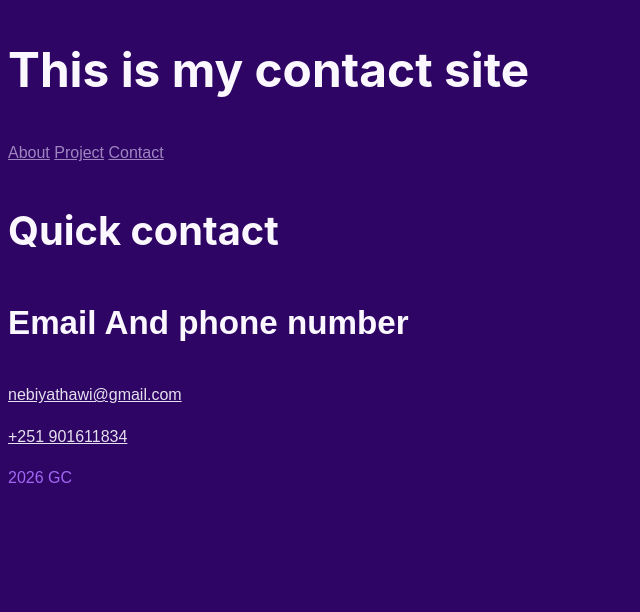
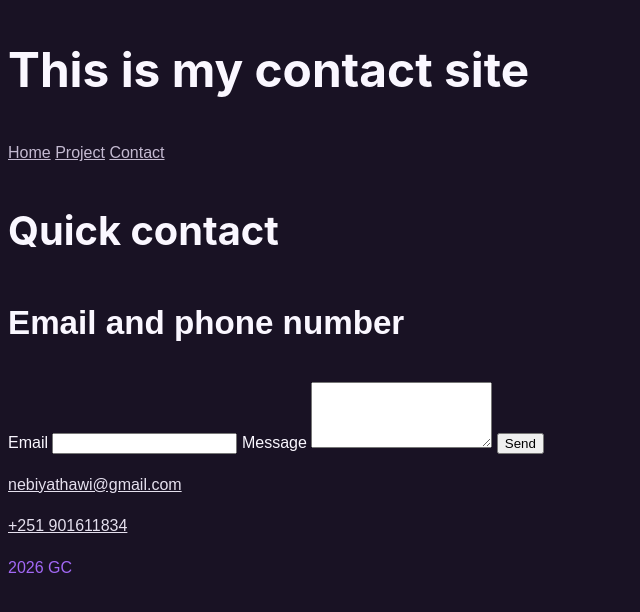
Before and after one commit to nebiyathawi-cell/Sheira-M1W1W2W3-Frist--activity, a plain HTML site: page personal site/contact.html in a window 1280 px wide. Shown: the whole page, without its empty margins (0-640 px from the left). Drawn offline with Linux system fonts and the light colour scheme.

```diff
--- a/personal site/contact.html
+++ b/personal site/contact.html
@@ -11,18 +11,26 @@
         <div><h1>This is my contact site</h1></div>
 
         <nav>
-             <a href="About.html">About</a>
+             <a href="home.html">Home</a>
              <a href="project.html">Project</a>
              <a href="contact.html">Contact</a>
         </nav>
     </header>
     <main>
-        <article><h2>Quick contact</h2>
-            <section>
-                <h3>Email And phone number </h3>
-                <p><a href="mailto:nebiyathawi@gmail.com">nebiyathawi@gmail.com</a></p>
-                <p><a href="tel:+251901611834">+251 901611834</a></p>
-            </section>
+<article>
+    <h2>Quick contact</h2>
+    <section>
+<h3>Email and phone number </h3>
+<form action="/contact" method="post">
+    <label for="email">Email</label>
+    <input id="email" name="email" type="email" required>
+    <label for="message">Message</label>
+    <textarea id="message" name="message" rows="4" required></textarea>
+    <button type="submit">Send</button>
+    </form>
+<p><a href="mailto:nebiyathawi@gmail.com">nebiyathawi@gmail.com</a></p>
+<p><a href="tel:+251901611834">+251 901611834</a></p>
+    </section>
         </article>
     </main>
     <footer>2026 GC</footer>
--- a/personal site/style.css
+++ b/personal site/style.css
@@ -1,7 +1,7 @@
 :root {
 --color-bg: #faf7ff;
---color-fg: #2e0564;
---color-muted: #9f85c0;
+--color-fg: #191224;
+--color-muted: #c4bad1;
 --color-accent: #a268f5;
 --color-border: #e5e0ee;
 
```
Also changed, not shown: personal site/form.html (deleted, +0 -18 lines), personal site/home.html (renamed from personal site/About.html, +5 -3 lines), personal site/project.html (+1 -1 lines).
